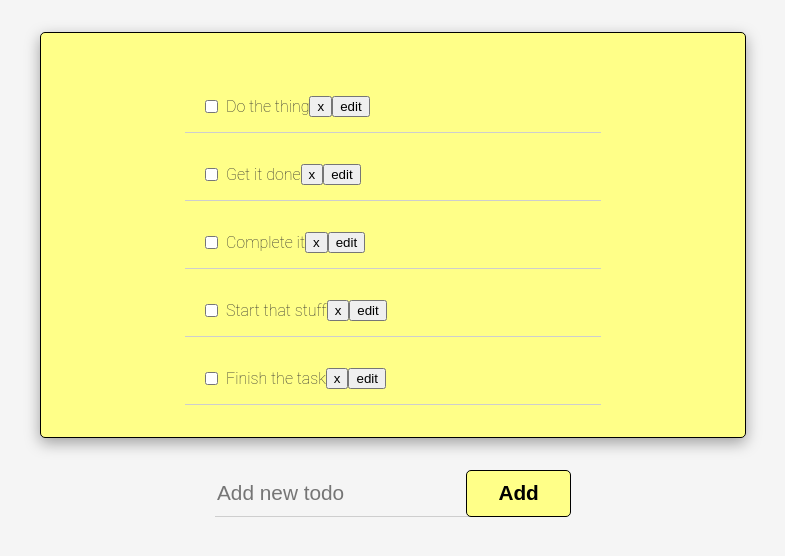
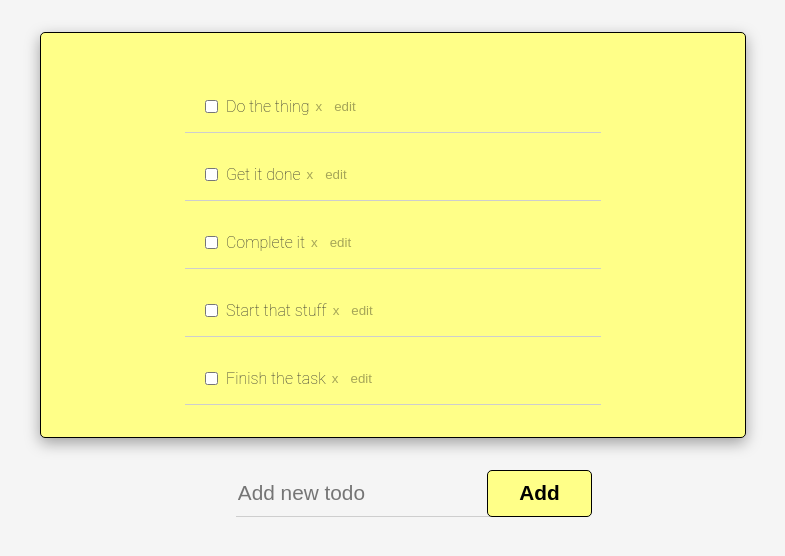
Before and after one commit to ksenia-nesytova/todo-but-its-react, a React (Create React App) app: page / in a window 1280 px wide. Shown: the top 556 px of the page, without its empty margins (247-1032 px from the left). Built offline with nearby package versions, Linux system fonts and the light colour scheme.

Commit message:
removed redundant classes

```diff
--- a/src/index.css
+++ b/src/index.css
@@ -4,9 +4,7 @@
   --accent-color: #cecece;
 }
 
-
 body {
-
   font-family:'Roboto', 'Segoe UI', 'Oxygen',
     'Ubuntu', 'Cantarell', 'Fira Sans', 'Droid Sans', 'Helvetica Neue',
     sans-serif;
@@ -17,11 +15,6 @@ body {
   padding: 0;
   box-sizing: border-box;
   background-color: whitesmoke;
-}
-
-code {
-  font-family: source-code-pro, Menlo, Monaco, Consolas, 'Courier New',
-    monospace;
 }
 
 .todoList {
@@ -59,28 +52,6 @@ code {
   justify-content: center;
 }
 
-#addTodo-input {
-  background-color: var(--body-bg-color);
-  outline: none;
-  border-width: 0 0 1px;
-  border-color: var(--accent-color);
-  line-height: 2;
-}
-
-#addTodo-input, #addTodo-btn {
-  font-size: 1.3em;
-}
-
-#addTodo-btn {
-  font-weight: bold;
-  background: var(--main-bg-color);
-
-  margin-left: -1em;
-  padding: .5em 1.5em;
-
-  border-radius: 5px;
-  border: 1px solid black;
-}
 
 input[type="checkbox"] {
   margin-right: 0.6em;
@@ -99,17 +70,46 @@ input[type=checkbox]:checked + p{
     text-decoration: line-through;
 }
 
-.deleteTodo, .editTodo {
+button{
   border: none;
   background: transparent;
   opacity: 35%;
 }
 
-.deleteTodo:hover, .deleteTodo:focus, .editTodo:hover,
-.editTodo:focus {
+button:hover,
+button:focus {
   opacity: 100%;
 }
 
-.editTodo {
+input[type=text] {
+  background: transparent;
+  margin-left: 2em;
+  outline: none;
+  font-size: .9em;
+  border-width: 0;
+}
+
+
+#addTodo-input {
+  background-color: var(--body-bg-color);
+  border-color: var(--accent-color);
+  line-height: 2;
+  border-width: 0 0 1px;
 
 }
+
+#addTodo-input, #addTodo-btn {
+  font-size: 1.3em;
+}
+
+#addTodo-btn {
+  font-weight: bold;
+  background: var(--main-bg-color);
+  opacity: 100%;
+
+  margin-left: -1em;
+  padding: .5em 1.5em;
+
+  border-radius: 5px;
+  border: 1px solid black;
+}
```
